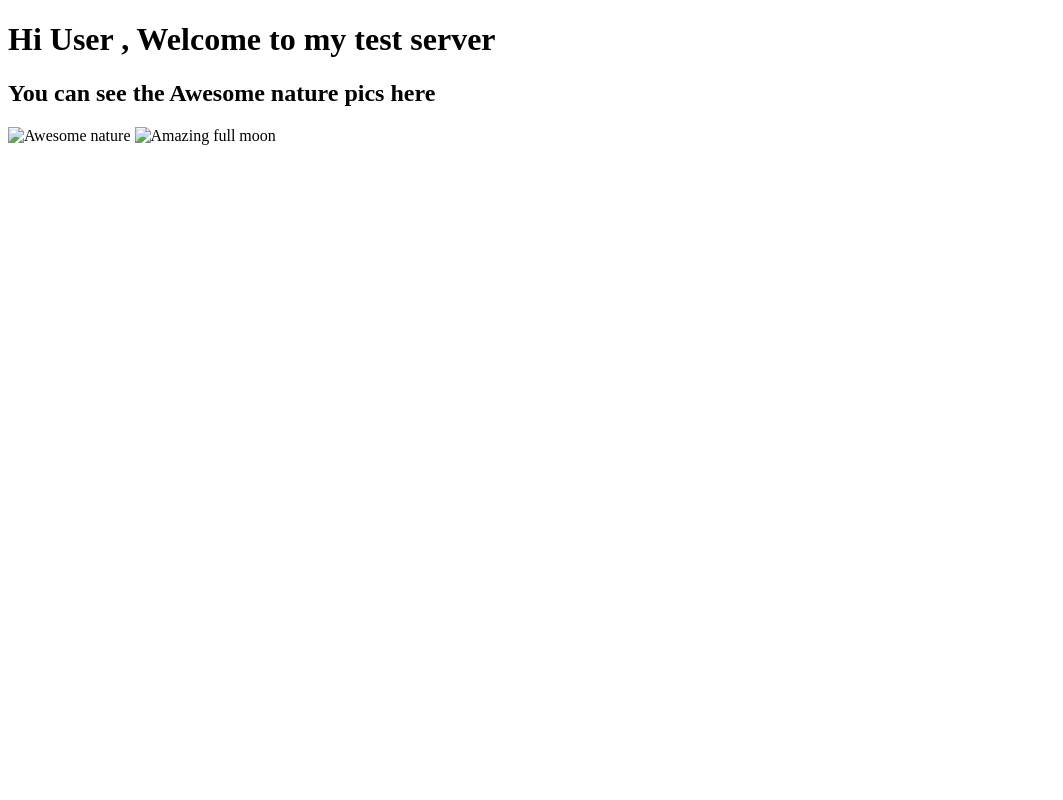
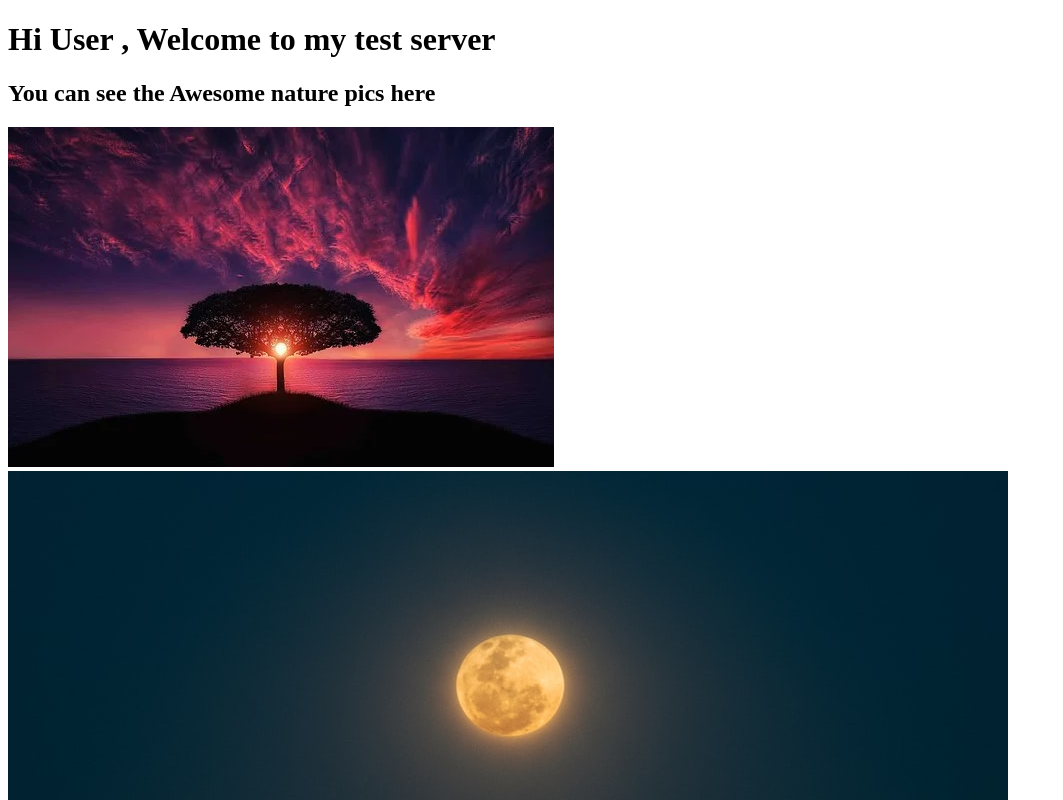
Before and after one commit to Ibnjafar/Hybrid-MultiCloud, a plain HTML site: page index.html in a window 1280 px wide. Shown: the top 800 px of the page, without its empty margins (0-1063 px from the left). Drawn offline with Linux system fonts and the light colour scheme.

Commit message:
Update index.html

```diff
--- a/index.html
+++ b/index.html
@@ -10,7 +10,7 @@
 <body>
 <h1> Hi User , Welcome to my test server </h1>
 <h2> You can see the Awesome nature pics here </h1>
-<img src="images/nature.jpg" alt="Awesome nature">
-<img src="images/fullmoon.jpg" alt="Amazing full moon">
+<img src="Task1/images/nature.jpg" alt="Awesome nature">
+<img src="Task1/images/fullmoon.jpg" alt="Amazing full moon">
 </body>
 </html>
```
